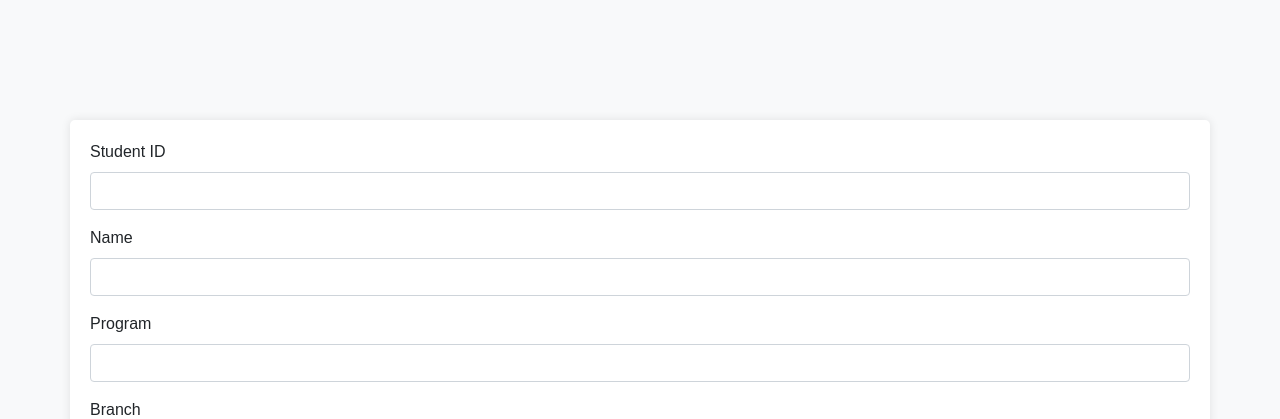
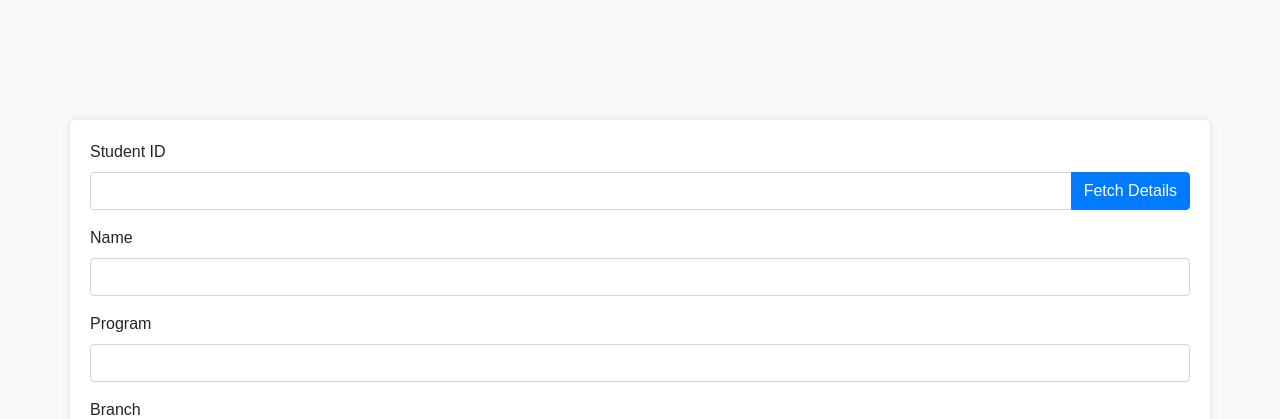
Before and after one commit to Pranay75/flask_app, a Flask app: page /evaluate_students in a window 1280 px wide. Shown: the part 96-515 px from the top of the page. Run offline with Flask 3, Linux system fonts and the light colour scheme; some libraries are stand-ins or nearby versions.

Commit message:
added fetch_details in evaluate students

```diff
--- a/app.py
+++ b/app.py
@@ -1,4 +1,4 @@
-from flask import Flask, render_template, request, redirect, url_for, flash, session
+from flask import Flask, render_template, request, redirect, url_for, flash, session , jsonify
 from flask_sqlalchemy import SQLAlchemy
 from dotenv import load_dotenv
 from datetime import datetime
@@ -167,7 +167,7 @@ def evaluate_students():
                 student_name=name,
                 question=question,
                 remarks=remarks,
-                marks=mark.marks,
+                marks=marks,
                 link1=link1,
                 link2=link2,
                 date=date
@@ -235,6 +235,20 @@ def honor_board():
 
     return render_template('honor_board.html', students=ranked_students)
 
+@app.route('/get_student_details', methods=['GET'])
+def get_student_details():
+    student_id = request.args.get('student_id')
+    student = Student.query.filter_by(student_id=student_id).first()
+    if student:
+        student_data = {
+            'name': student.name,
+            'program': student.program,
+            'branch': student.branch,
+        }
+        return jsonify(student_data)
+    else:
+        return jsonify({})
+
 if __name__ == '__main__':
     with app.app_context():
         db.create_all()
--- a/templates/evaluate_students.html
+++ b/templates/evaluate_students.html
@@ -19,7 +19,12 @@
             <form action="{{ url_for('evaluate_students') }}" method="POST">
                 <div class="form-group">
                     <label for="student_id">Student ID</label>
-                    <input type="text" id="student_id" name="student_id" class="form-control" required>
+                    <div class="input-group">
+                        <input type="text" id="student_id" name="student_id" class="form-control" required>
+                        <div class="input-group-append">
+                            <button type="button" id="fetch-details" class="btn btn-primary">Fetch Details</button>
+                        </div>
+                    </div>
                 </div>
                 <div class="form-group">
                     <label for="name">Name</label>
@@ -66,8 +71,34 @@
             </form>
         </div>
     </main>
-    <script src="https://code.jquery.com/jquery-3.5.1.slim.min.js"></script>
+    <script src="https://code.jquery.com/jquery-3.5.1.min.js"></script>
     <script src="https://cdn.jsdelivr.net/npm/@popperjs/core@2.5.4/dist/umd/popper.min.js"></script>
     <script src="https://stackpath.bootstrapcdn.com/bootstrap/4.5.2/js/bootstrap.min.js"></script>
+    <script>
+        $(document).ready(function() {
+            $('#fetch-details').on('click', function() {
+                var studentId = $('#student_id').val();
+                $.ajax({
+                    url: '{{ url_for("get_student_details") }}',
+                    type: 'GET',
+                    data: {
+                        student_id: studentId
+                    },
+                    success: function(response) {
+                        if (response.name) {
+                            $('#name').val(response.name);
+                            $('#program').val(response.program);
+                            $('#branch').val(response.branch);
+                        } else {
+                            alert('No student found with the given ID.');
+                        }
+                    },
+                    error: function() {
+                        alert('An error occurred while fetching the student details.');
+                    }
+                });
+            });
+        });
+    </script>
 </body>
 </html>
```
